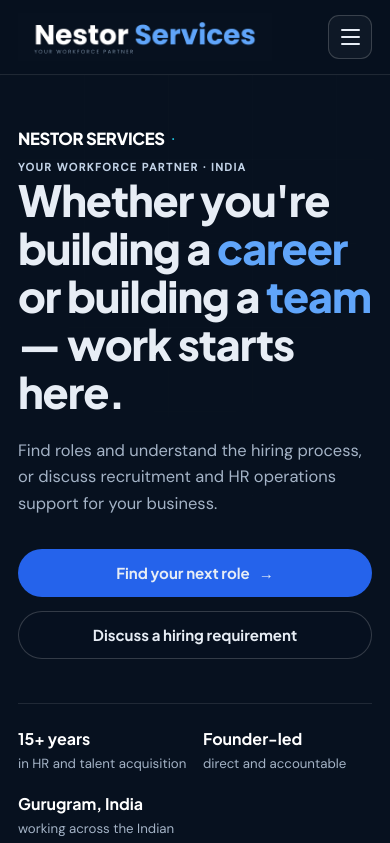
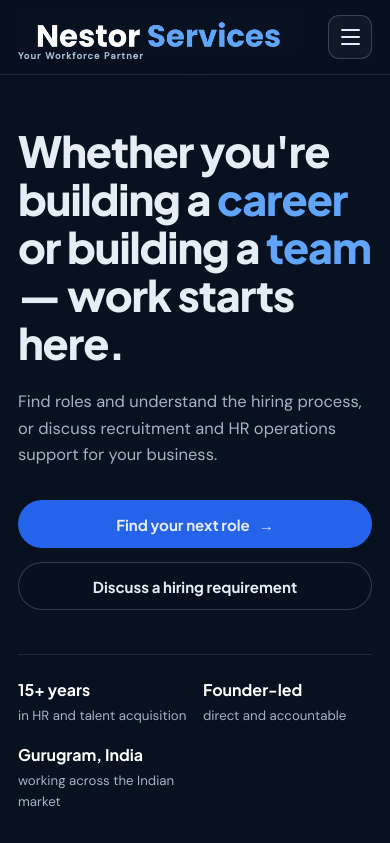
Before and after one commit to nestorservices/nestor-services-landing, a React (Vite) app: page / in a window 390 px wide. Shown: the top 843 px of the page. Built offline with nearby package versions, Linux system fonts and the light colour scheme.

Commit message:
fix(site): refine homepage header branding

```diff
--- a/scripts/prerender-homepage.mjs
+++ b/scripts/prerender-homepage.mjs
@@ -302,7 +302,7 @@ function buildHomepageBody() {
   return `
 <header class="landing-header">
   <div class="landing-nav-inner">
-    <a href="/" class="landing-nav-brand" aria-label="Nestor Services — Your Workforce Partner"><img src="/nestor-services-logo.png" alt="Nestor Services — Your Workforce Partner" /></a>
+    <a href="/" class="landing-nav-brand" aria-label="Nestor Services — Your Workforce Partner"><span class="landing-nav-wordmark-crop"><img src="/nestor-services-logo.png" alt="Nestor Services" /></span><span class="landing-nav-tagline">Your Workforce Partner</span></a>
     <button class="landing-menu-button" type="button" aria-label="Open navigation menu" aria-expanded="false" aria-controls="landing-primary-navigation"><span></span><span></span><span></span></button>
     <nav class="landing-nav-links" id="landing-primary-navigation" aria-label="Primary">
       <a href="https://hire.nestorservices.in/jobs">Find a job</a><a href="#platforms">Platforms</a><a href="#employers">For employers</a><a href="#why">Why Nestor</a><a class="landing-nav-cta" href="${escapeHtml(CONTACT_HREF)}">Discuss a hiring requirement</a>
@@ -311,7 +311,6 @@ function buildHomepageBody() {
 </header>
 <main class="landing-home">
   <section class="landing-hero"><div class="landing-hero-glow" aria-hidden="true"></div><div class="landing-wrap">
-    <p class="landing-eyebrow landing-brand-eyebrow"><span>Nestor Services</span><span class="landing-eyebrow-divider" aria-hidden="true">·</span>Your Workforce Partner · India</p>
     <h1 class="landing-hero-title">Whether you&apos;re building a <span>career</span> or building a <span>team</span> — work starts here.</h1>
     <p class="landing-hero-lead">Find roles and understand the hiring process, or discuss recruitment and HR operations support for your business.</p>
     <div class="landing-actions"><a class="landing-button landing-button--primary" href="https://hire.nestorservices.in/jobs">Find your next role <span aria-hidden="true">→</span></a><a class="landing-button landing-button--secondary" href="#employers">Discuss a hiring requirement</a></div>
--- a/src/components/Navbar.css
+++ b/src/components/Navbar.css
@@ -10,15 +10,17 @@
 .landing-nav-inner {
   display: flex;
   width: min(100% - 2 * clamp(18px, 5vw, 40px), 1160px);
-  height: 92px;
+  height: 104px;
   align-items: center;
   justify-content: space-between;
   gap: 24px;
   margin: 0 auto;
 }
 
-.landing-nav-brand { display: flex; flex: 0 1 auto; align-items: center; min-width: 0; }
-.landing-nav-brand img { display: block; width: clamp(295px, 31vw, 370px); max-width: 100%; height: auto; }
+.landing-nav-brand { display: flex; flex: 0 1 auto; flex-direction: column; align-items: flex-start; min-width: 0; }
+.landing-nav-wordmark-crop { position: relative; display: block; width: clamp(380px, 36vw, 430px); max-width: 100%; aspect-ratio: 1096 / 145; overflow: hidden; }
+.landing-nav-wordmark-crop img { position: absolute; top: 0; left: 0; display: block; width: 100%; max-width: none; height: auto; }
+.landing-nav-tagline { margin-top: 2px; color: #a9bfd6; font-size: clamp(.58rem, .75vw, .68rem); font-weight: 600; letter-spacing: .12em; line-height: 1.2; white-space: nowrap; }
 .landing-nav-links { display: flex; align-items: center; justify-content: flex-end; gap: clamp(12px, 1.6vw, 22px); }
 .landing-nav-links > a { color: #c1cedd; font-size: .87rem; font-weight: 600; white-space: nowrap; transition: color .16s ease, background .16s ease, border-color .16s ease; }
 .landing-nav-links > a:hover { color: #fff; }
@@ -32,9 +34,9 @@
 .landing-menu-button:focus-visible,
 .landing-nav-links a:focus-visible { outline: 3px solid #93c5fd; outline-offset: 3px; }
 
-@media (max-width: 1060px) {
+@media (max-width: 1160px) {
   .landing-nav-inner { height: 88px; }
-  .landing-nav-brand img { width: clamp(270px, 31vw, 330px); }
+  .landing-nav-wordmark-crop { width: clamp(290px, 34vw, 360px); }
   .landing-menu-button { display: flex; }
   .landing-nav-links { position: absolute; top: 100%; right: 0; left: 0; display: none; align-items: stretch; flex-direction: column; gap: 0; border-bottom: 1px solid rgba(255, 255, 255, .12); padding: 12px clamp(18px, 5vw, 40px) 20px; background: #0c1a2e; box-shadow: 0 18px 30px rgba(0, 0, 0, .2); }
   .landing-nav-links--open { display: flex; }
@@ -44,7 +46,7 @@
 
 @media (max-width: 600px) {
   .landing-nav-inner { width: calc(100% - 36px); height: 74px; gap: 14px; }
-  .landing-nav-brand img { width: clamp(220px, 65vw, 275px); }
+  .landing-nav-wordmark-crop { width: min(72vw, 285px); max-width: calc(100vw - 100px); }
 }
 
 .navbar {
--- a/src/components/Navbar.jsx
+++ b/src/components/Navbar.jsx
@@ -64,7 +64,10 @@ function LandingNavbar({ open, setOpen }) {
     <header className="landing-header">
       <div className="landing-nav-inner">
         <Link to="/" className="landing-nav-brand" aria-label="Nestor Services — Your Workforce Partner">
-          <img src="/nestor-services-logo.png" alt="Nestor Services — Your Workforce Partner" />
+          <span className="landing-nav-wordmark-crop">
+            <img src="/nestor-services-logo.png" alt="Nestor Services" />
+          </span>
+          <span className="landing-nav-tagline">Your Workforce Partner</span>
         </Link>
         <button
           className={`landing-menu-button${open ? " landing-menu-button--open" : ""}`}
--- a/src/pages/Home.css
+++ b/src/pages/Home.css
@@ -41,9 +41,6 @@
 .landing-hero::after { bottom: -420px; left: -230px; width: min(720px, 88vw); aspect-ratio: 1; background: radial-gradient(circle, rgba(34, 211, 238, 0.13), rgba(34, 211, 238, 0) 68%); }
 .landing-hero-glow { position: absolute; inset: 0; z-index: 0; opacity: 0.22; background-image: linear-gradient(rgba(255,255,255,.045) 1px, transparent 1px), linear-gradient(90deg, rgba(255,255,255,.045) 1px, transparent 1px); background-size: 84px 84px; mask-image: radial-gradient(ellipse 80% 70% at 50% 0%, black 0%, transparent 100%); pointer-events: none; }
 .landing-hero .landing-wrap { position: relative; z-index: 1; }
-.landing-brand-eyebrow { display: flex; flex-wrap: wrap; align-items: center; gap: 10px; margin-bottom: 24px; color: #c2d2e6; }
-.landing-brand-eyebrow span:first-child { color: #fff; font-family: "Plus Jakarta Sans", sans-serif; font-size: clamp(1.05rem, 2.2vw, 1.35rem); font-weight: 800; letter-spacing: -0.02em; }
-.landing-eyebrow-divider { color: var(--landing-teal); }
 .landing-hero-title { max-width: 940px; font-size: clamp(2.35rem, 6.1vw, 4.35rem); }
 .landing-hero-title span { color: var(--landing-blue-light); }
 .landing-hero-lead { max-width: 650px; margin-top: 22px !important; color: var(--landing-muted); font-size: clamp(1.03rem, 2vw, 1.2rem); }
@@ -151,8 +148,6 @@
 @media (max-width: 640px) {
   .landing-wrap { width: min(100% - 36px, 1160px); }
   .landing-hero { padding-top: 52px; }
-  .landing-brand-eyebrow { gap: 7px; font-size: .69rem; }
-  .landing-brand-eyebrow span:first-child { font-size: 1.04rem; }
   .landing-hero-title { font-size: clamp(2.2rem, 11vw, 3.4rem); }
   .landing-actions { align-items: stretch; flex-direction: column; }
   .landing-actions .landing-button { width: 100%; }
--- a/src/pages/Home.jsx
+++ b/src/pages/Home.jsx
@@ -38,11 +38,6 @@ export default function Home() {
       <section className="landing-hero">
         <div className="landing-hero-glow" aria-hidden="true" />
         <div className="landing-wrap">
-          <p className="landing-eyebrow landing-brand-eyebrow">
-            <span>Nestor Services</span>
-            <span className="landing-eyebrow-divider" aria-hidden="true">·</span>
-            Your Workforce Partner · India
-          </p>
           <h1 className="landing-hero-title">
             Whether you&apos;re building a <span>career</span> or building a <span>team</span> — work starts here.
           </h1>
```
